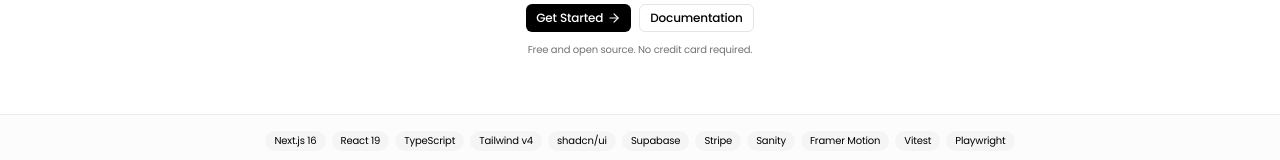
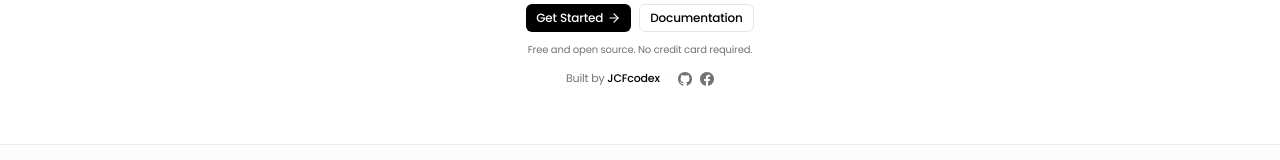
Before and after one commit to 3ezzi/AinzStack, a Next.js app: page / in a window 1280 px wide. Shown: the part 339-499 px from the top of the page. Built offline with nearby package versions, Linux system fonts and the light colour scheme; no server answers.

Commit message:
`feat: add social links and attribution to the homepage`

```diff
--- a/src/components/marketing/homepage-content.tsx
+++ b/src/components/marketing/homepage-content.tsx
@@ -134,6 +134,56 @@ export function HomepageContent() {
           >
             Free and open source. No credit card required.
           </motion.p>
+
+          <motion.div
+            variants={fadeUp}
+            className="mt-3 flex items-center gap-2 text-[11px] text-muted-foreground"
+          >
+            <span>
+              Built by{' '}
+              <a
+                href="https://github.com/JCFcodex"
+                target="_blank"
+                rel="noopener noreferrer"
+                className="font-medium text-foreground hover:underline"
+              >
+                JCFcodex
+              </a>
+            </span>
+            <span className="text-border">·</span>
+            <a
+              href="https://github.com/JCFcodex"
+              target="_blank"
+              rel="noopener noreferrer"
+              className="text-muted-foreground transition-colors hover:text-foreground"
+              aria-label="GitHub"
+            >
+              <svg
+                className="size-3.5"
+                viewBox="0 0 24 24"
+                fill="currentColor"
+                aria-hidden="true"
+              >
+                <path d="M12 0C5.37 0 0 5.37 0 12c0 5.31 3.435 9.795 8.205 11.385.6.105.825-.255.825-.57 0-.285-.015-1.23-.015-2.235-3.015.555-3.795-.735-4.035-1.41-.135-.345-.72-1.41-1.23-1.695-.42-.225-1.02-.78-.015-.795.945-.015 1.62.87 1.845 1.23 1.08 1.815 2.805 1.305 3.495.99.105-.78.42-1.305.765-1.605-2.67-.3-5.46-1.335-5.46-5.925 0-1.305.465-2.385 1.23-3.225-.12-.3-.54-1.53.12-3.18 0 0 1.005-.315 3.3 1.23.96-.27 1.98-.405 3-.405s2.04.135 3 .405c2.295-1.56 3.3-1.23 3.3-1.23.66 1.65.24 2.88.12 3.18.765.84 1.23 1.905 1.23 3.225 0 4.605-2.805 5.625-5.475 5.925.435.375.81 1.095.81 2.22 0 1.605-.015 2.895-.015 3.3 0 .315.225.69.825.57A12.02 12.02 0 0024 12c0-6.63-5.37-12-12-12z" />
+              </svg>
+            </a>
+            <a
+              href="https://www.facebook.com/jcfcodex"
+              target="_blank"
+              rel="noopener noreferrer"
+              className="text-muted-foreground transition-colors hover:text-foreground"
+              aria-label="Facebook"
+            >
+              <svg
+                className="size-3.5"
+                viewBox="0 0 24 24"
+                fill="currentColor"
+                aria-hidden="true"
+              >
+                <path d="M24 12.073c0-6.627-5.373-12-12-12s-12 5.373-12 12c0 5.99 4.388 10.954 10.125 11.854v-8.385H7.078v-3.47h3.047V9.43c0-3.007 1.792-4.669 4.533-4.669 1.312 0 2.686.235 2.686.235v2.953H15.83c-1.491 0-1.956.925-1.956 1.874v2.25h3.328l-.532 3.47h-2.796v8.385C19.612 23.027 24 18.062 24 12.073z" />
+              </svg>
+            </a>
+          </motion.div>
         </motion.div>
       </section>
 
```
